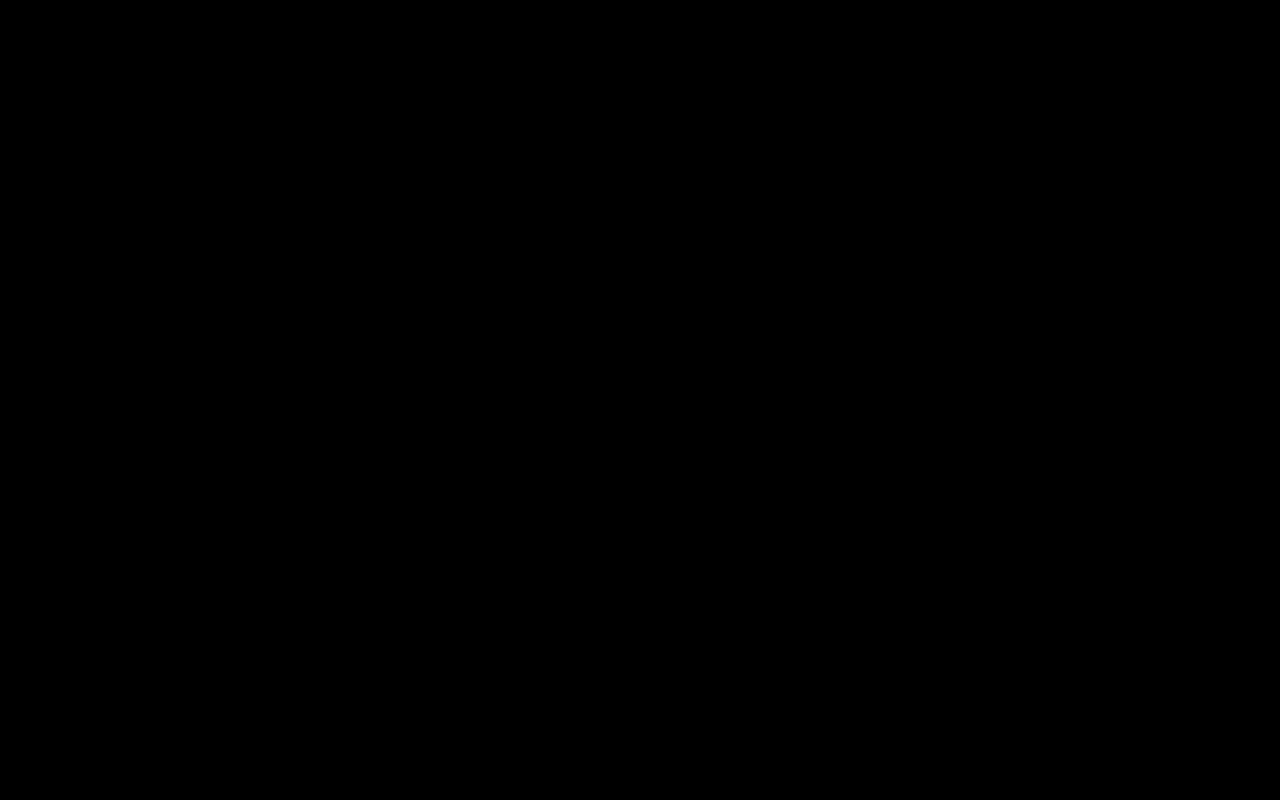
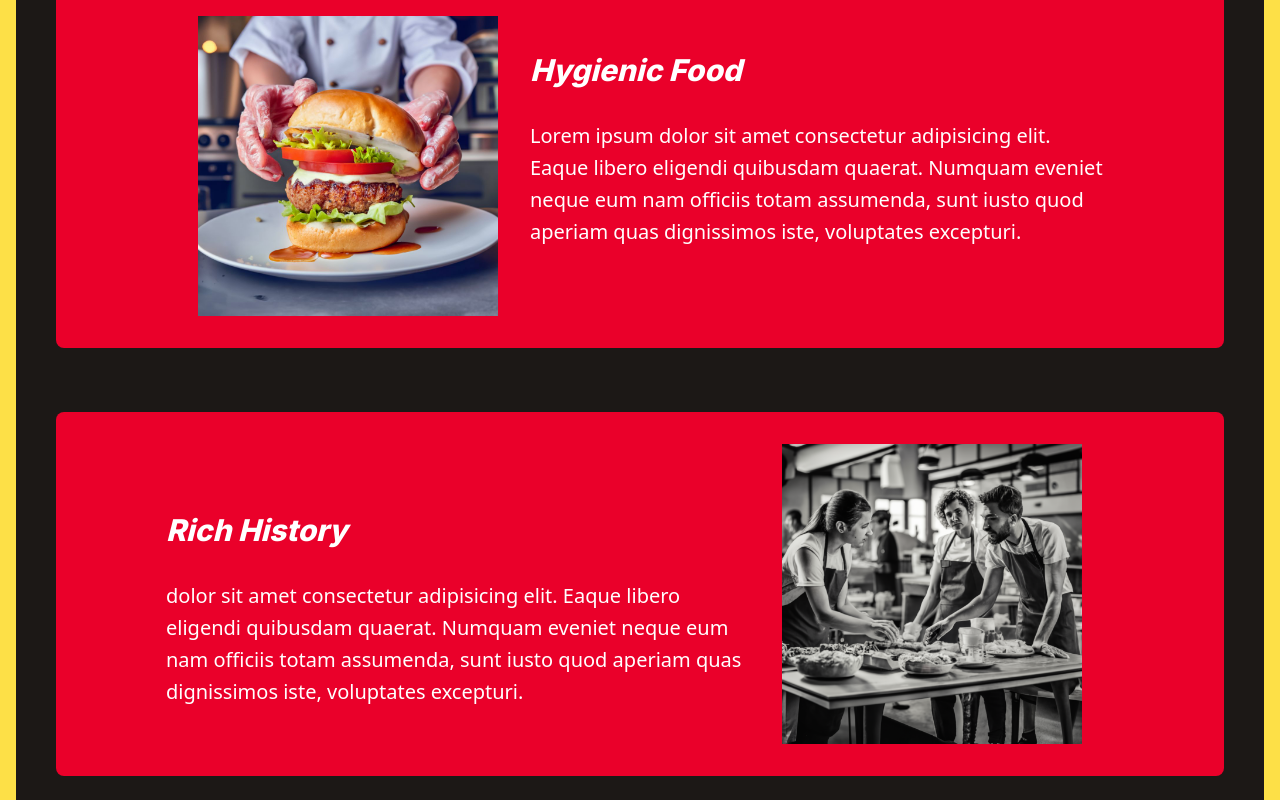
Before and after one commit to sudaisansari/fast-food-app, a Next.js app: page /about in a window 1280 px wide. Shown: the part 400-1200 px from the top of the page. Before the commit the page ends 800 px from the top, so only its background shows below. Built offline with nearby package versions, Linux system fonts and the light colour scheme.

Commit message:
About Us page

```diff
--- a/src/app/about/page.tsx
+++ b/src/app/about/page.tsx
@@ -1,8 +1,65 @@
+import Wrapper from '@/components/shared/Wrapper'
 import React from 'react'
+import Image from 'next/image'
+import Foodmaking from '/public/foodmaking.jpg'
+import Foodmakingold from '/public/foodmakingold.png'
+
+
 
 const page = () => {
   return (
-    <div>page</div>
+    <Wrapper>
+      <div className='mt-24'>
+        <div className=''>
+          <h1 className="text-5xl text-center tracking-wider font-bold mb-4 font-sans leading-tight">About Us</h1>
+        </div>
+        <div className='bg-[#1C1816] rounded-xl p-10 w-full mt-16'>
+          {/* upper div */}
+          <div className='flex flex-col lg:flex-row bg-[#EA002A] rounded-lg justify-center items-center'>
+            {/* Right Image */}
+            <div className='m-8 lg:w-auto'>
+              <Image className='md:content-center'
+                height={300}
+                width={300}
+                src={Foodmaking}
+                alt='Hero image'
+              />
+
+            </div>
+            {/* Left Text */}
+            <div className='lg:w-1/2 w-full lg:text-left text-center'>
+              <p className='font-extrabold text-3xl italic'>
+                Hygienic Food
+              </p>
+              <p className='lg:mt-8 mt-4 text-xl max-w-auto leading-8 font-sans mb-8'>
+                Lorem ipsum dolor sit amet consectetur adipisicing elit. Eaque libero eligendi quibusdam quaerat. Numquam eveniet neque eum nam officiis totam assumenda, sunt iusto quod aperiam quas dignissimos iste, voluptates excepturi.
+              </p>
+            </div>
+          </div>
+          {/* lower div */}
+          <div className='flex flex-col lg:flex-row mt-16 bg-[#EA002A] rounded-lg justify-center items-center'>
+            {/* Right Text */}
+            <div className='lg:w-1/2 mt-8 w-full lg:text-left text-center'>
+              <p className='font-extrabold text-3xl italic'>
+                Rich History
+              </p>
+              <p className='lg:mt-8 mt-4 text-xl max-w-auto leading-8 font-sans '>
+                dolor sit amet consectetur adipisicing elit. Eaque libero eligendi quibusdam quaerat. Numquam eveniet neque eum nam officiis totam assumenda, sunt iusto quod aperiam quas dignissimos iste, voluptates excepturi.
+              </p>
+            </div>
+            {/* Left Image */}
+            <div className='lg:w-auto m-8'>
+              <Image className='md:content-center'
+                height={300}
+                width={300}
+                src={Foodmakingold}
+                alt='Hero image'
+              />
+            </div>
+          </div>
+        </div>
+      </div>
+    </Wrapper>
   )
 }
 
--- a/src/components/shared/Wrapper.tsx
+++ b/src/components/shared/Wrapper.tsx
@@ -2,7 +2,7 @@ import { FC } from "react"
 
 const Wrapper: FC<{ children: React.ReactNode }> = ({ children }) => {
     return (
-        <div className="max-w-screen-xl mx-auto px-4">
+        <div className="max-w-screen-xl mx-auto p-4 bg-yellow-300">
             {children}
         </div>
     )
--- a/src/components/widgets/Hero.tsx
+++ b/src/components/widgets/Hero.tsx
@@ -14,7 +14,7 @@ const Hero = () => {
                     {/* Heading */}
                     <h1 className="text-5xl w-auto tracking-wider font-bold mb-4 font-sans leading-tight">Unleashing <br /> Flavor at Your <br /> Fingertips</h1>
                     {/* Text */}
-                    <p className='mt-8 text-lg max-w-md leading-8 font-sans'>Lorem Ipsum is simply dummy text of the printing and typesetting industry. Lorem Ipsum has been the you can imagine industry's standard dummy text.</p>
+                    <p className='mt-8 text-xl max-w-md leading-8 font-sans'>Lorem Ipsum is simply dummy text of the printing and typesetting industry. Lorem Ipsum has been the you can imagine industry's standard dummy text.</p>
                     {/* Button */}
                     <div className='mt-8 mx-2'>
                         <Link href={"/menu"}>
```
Also changed, not shown: public/foodmaking.jpg (added), public/foodmakingold.png (added).
